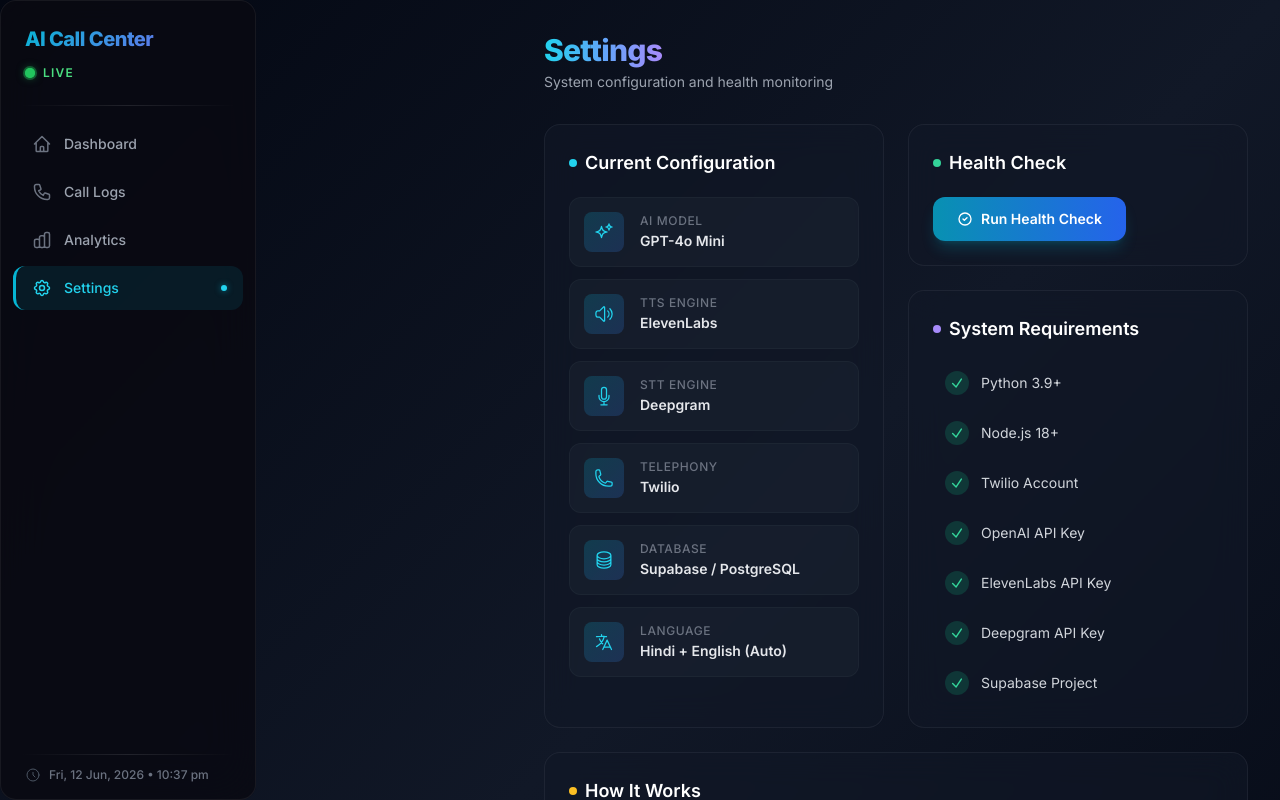
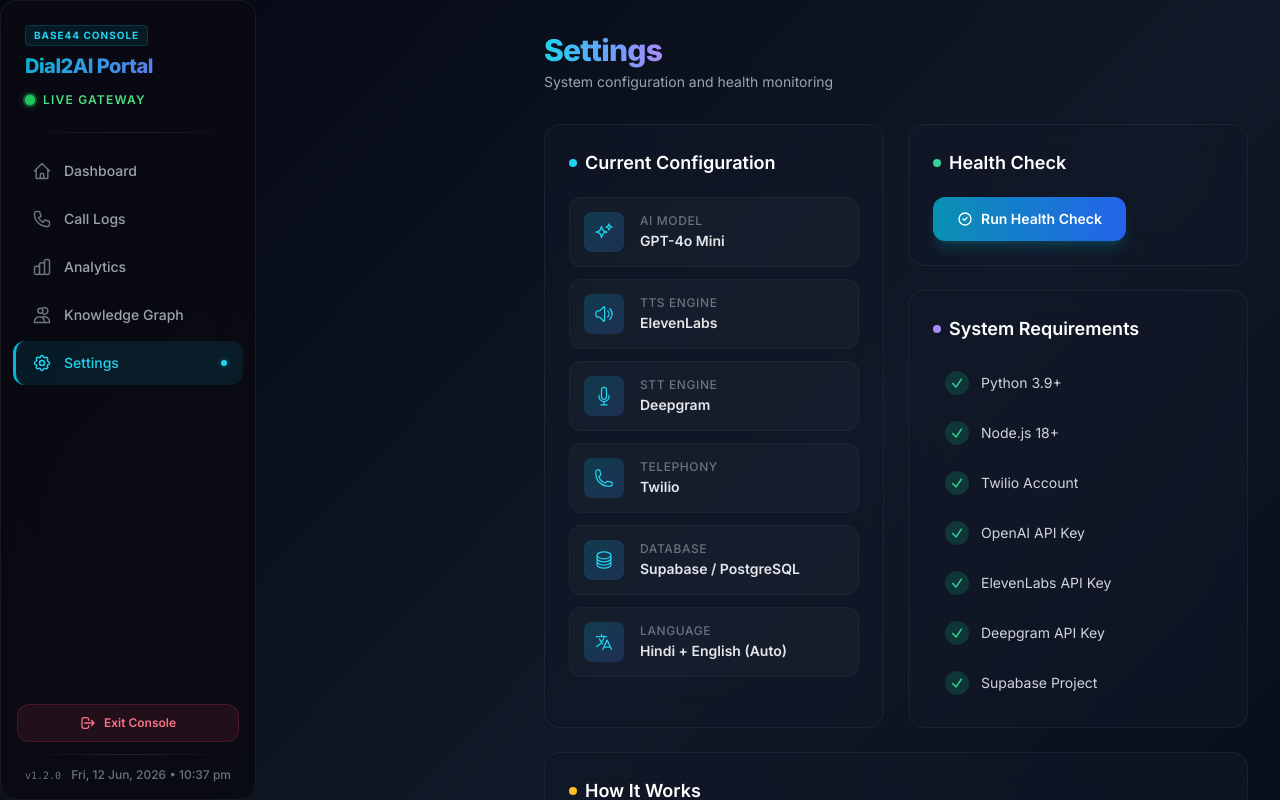
Before and after one commit to rudrakshia30/Dial-2-AI, a Next.js app in the folder Final backend/Final backend/frontend/: page /settings in a window 1280 px wide. Shown: the top 800 px of the page. Built offline with nearby package versions, Linux system fonts and the light colour scheme; no server answers.

Commit message:
frontend change

```diff
--- a/Final backend/Final backend/frontend/components/Sidebar.js
+++ b/Final backend/Final backend/frontend/components/Sidebar.js
@@ -27,6 +27,15 @@
     icon: (
       <svg className="w-5 h-5" fill="none" viewBox="0 0 24 24" stroke="currentColor" strokeWidth={1.8}>
         <path strokeLinecap="round" strokeLinejoin="round" d="M9 19v-6a2 2 0 00-2-2H5a2 2 0 00-2 2v6a2 2 0 002 2h2a2 2 0 002-2zm0 0V9a2 2 0 012-2h2a2 2 0 012 2v10m-6 0a2 2 0 002 2h2a2 2 0 002-2m0 0V5a2 2 0 012-2h2a2 2 0 012 2v14a2 2 0 01-2 2h-2a2 2 0 01-2-2z" />
+      </svg>
+    ),
+  },
+  {
+    label: 'Knowledge Graph',
+    href: '/knowledge-graph',
+    icon: (
+      <svg className="w-5 h-5" fill="none" viewBox="0 0 24 24" stroke="currentColor" strokeWidth={1.8}>
+        <path strokeLinecap="round" strokeLinejoin="round" d="M12 4.354a4 4 0 110 5.292M15 21H3v-1a6 6 0 0112 0v1zm0 0h6v-1a6 6 0 00-9-5.197M13 7a3 3 0 11-6 0 3 3 0 016 0z" />
       </svg>
     ),
   },
@@ -78,8 +87,11 @@
     <>
       {/* Brand */}
       <div className="p-6 pb-2">
+        <div className="flex items-center gap-2 mb-1.5">
+          <span className="text-[10px] font-bold bg-cyan-500/10 text-cyan-400 px-2 py-0.5 rounded border border-cyan-500/20 uppercase tracking-widest">Base44 Console</span>
+        </div>
         <h1 className="text-xl font-extrabold gradient-text tracking-tight">
-          AI Call Center
+          Dial2AI Portal
         </h1>
         <div className="mt-3 flex items-center gap-2">
           <span className="relative flex h-2.5 w-2.5">
@@ -87,7 +99,7 @@
             <span className="relative inline-flex rounded-full h-2.5 w-2.5 bg-green-500" style={{ boxShadow: '0 0 8px rgba(34,197,94,0.5)' }}></span>
           </span>
           <span className="text-xs font-semibold text-green-400 tracking-widest uppercase">
-            Live
+            Live Gateway
           </span>
         </div>
       </div>
@@ -131,12 +143,22 @@
       </nav>
 
       {/* Bottom section */}
-      <div className="p-4 mt-auto">
-        <div className="mx-1 mb-3 h-px bg-gradient-to-r from-transparent via-white/10 to-transparent" />
-        <div className="flex items-center gap-2 px-2">
-          <svg className="w-4 h-4 text-gray-600" fill="none" viewBox="0 0 24 24" stroke="currentColor" strokeWidth={1.5}>
-            <path strokeLinecap="round" strokeLinejoin="round" d="M12 8v4l3 3m6-3a9 9 0 11-18 0 9 9 0 0118 0z" />
+      <div className="p-4 mt-auto space-y-3">
+        <button
+          onClick={() => {
+            sessionStorage.setItem('base44_launched', 'false');
+            router.push('/');
+          }}
+          className="w-full flex items-center justify-center gap-2 py-2.5 px-4 rounded-xl bg-rose-500/10 hover:bg-rose-500/20 text-rose-400 border border-rose-500/20 transition-all text-xs font-semibold cursor-pointer"
+        >
+          <svg className="w-4 h-4" fill="none" viewBox="0 0 24 24" stroke="currentColor" strokeWidth={2}>
+            <path strokeLinecap="round" strokeLinejoin="round" d="M17 16l4-4m0 0l-4-4m4 4H7m6 4v1a3 3 0 01-3 3H6a3 3 0 01-3-3V7a3 3 0 013-3h4a3 3 0 013 3v1" />
           </svg>
+          Exit Console
+        </button>
+        <div className="mx-1 h-px bg-gradient-to-r from-transparent via-white/10 to-transparent" />
+        <div className="flex items-center justify-between px-2">
+          <span className="text-[10px] text-gray-500 font-mono">v1.2.0</span>
           <span className="text-xs text-gray-500 font-medium">
             {dateTime}
           </span>
```
